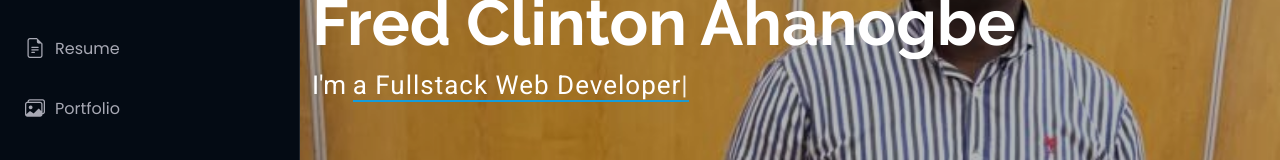
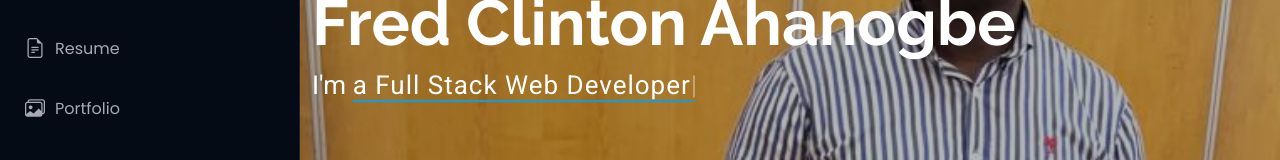
Before and after one commit to FreddyCode/fredahanogbe, a plain HTML site: page index.html in a window 1280 px wide. Shown: the part 355-515 px from the top of the page. Drawn offline with Linux system fonts and the light colour scheme.

Commit message:
type mistake corrected

```diff
--- a/index.html
+++ b/index.html
@@ -79,7 +79,7 @@
 
                     <div class="container" data-aos="fade-up" data-aos-delay="100">
                         <h2>Fred Clinton Ahanogbe</h2>
-                       <p>I'm <span class="typed" data-typed-items="an IT Specialist, a Fullstack Web Developer, a Data Scientist,a Machine Learning Expert,an Artificial Intelligence Expert">an IT Specialist</span><span class="typed-cursor typed-cursor--blink" aria-hidden="true"></span><span class="typed-cursor typed-cursor--blink" aria-hidden="true"></span></p>
+                       <p>I'm <span class="typed" data-typed-items="an IT Specialist, a Full Stack Web Developer, a Data Scientist,a Machine Learning Expert,an Artificial Intelligence Expert">an IT Specialist</span><span class="typed-cursor typed-cursor--blink" aria-hidden="true"></span><span class="typed-cursor typed-cursor--blink" aria-hidden="true"></span></p>
                     </div>
 
                     </section><!-- /Hero Section -->
```
